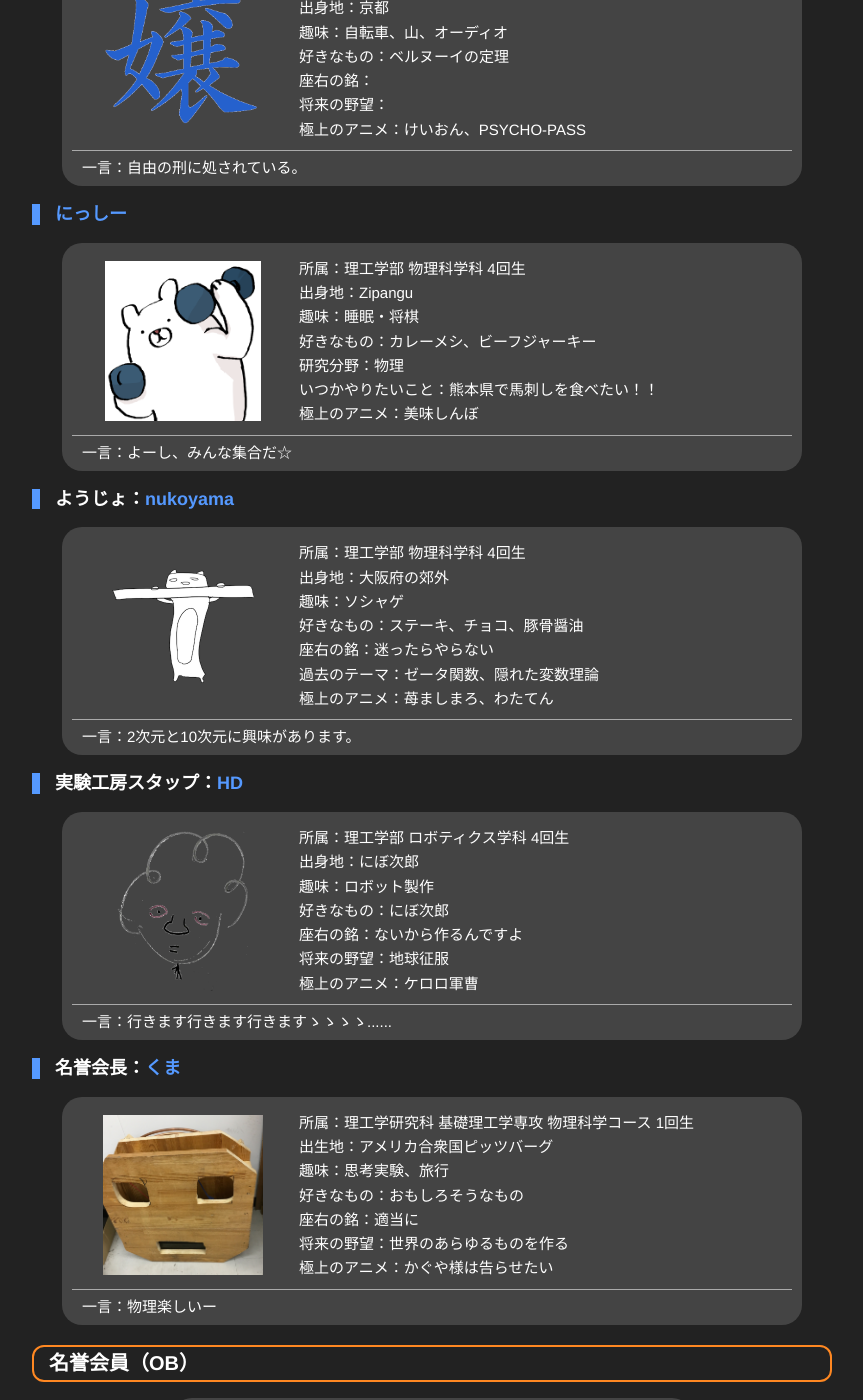
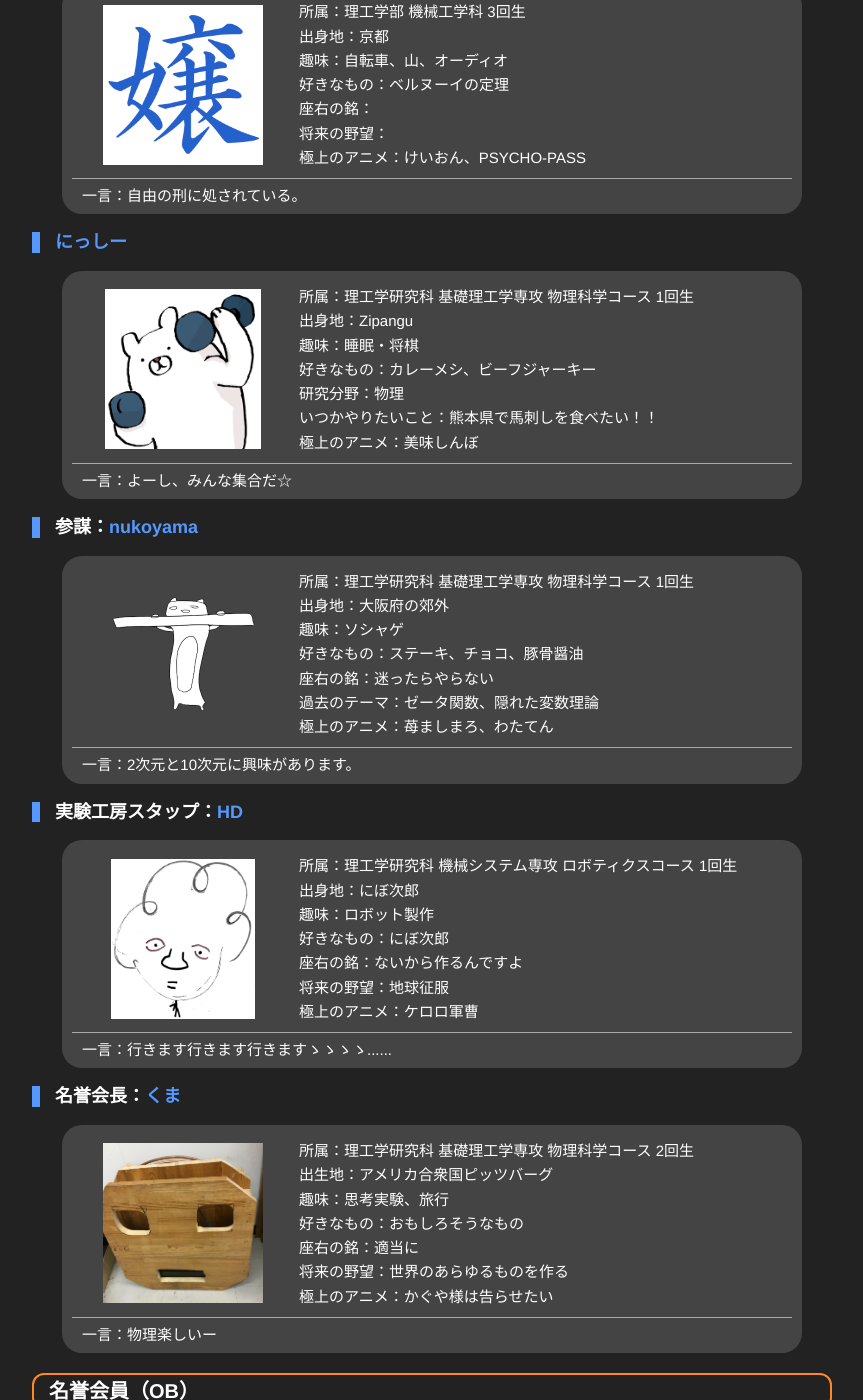
Before and after one commit to vuccaken/vuccaken.github.io, a Jekyll site: the page built from _pages/member.md, in a window 1280 px wide and 1400 px high, scrolled down 2055 px. Shown: the whole window, without its empty margins (208-1071 px from the left). Built offline with Jekyll 4.4.1, drawn with Linux system fonts in a browser that asks for light colours; some of the changed text lies outside the part shown.

Commit message:
update members
update grade and modify some icon!

```diff
--- a/_data/members.yml
+++ b/_data/members.yml
@@ -3,7 +3,7 @@
   url     : # null is OK!
   position: 会長 # null is OK!
   icon    : graph.GIF # defalt is vuccaken logo
-  item1   : 所属：理工学部 物理科学科 1回生
+  item1   : 所属：理工学部 物理科学科 2回生
   item2   : 出身地：栃木
   item3   : 趣味：同人誌漁り
   item4   : 好きなもの：天文学
@@ -16,7 +16,7 @@
   url     : # null is OK!
   position: 会計 # null is OK!
   icon    : # defalt is vuccaken logo
-  item1   : 所属：理工学部 物理科学科 1回生
+  item1   : 所属：理工学部 物理科学科 2回生
   item2   : 出身地：滋賀
   item3   : 趣味：旅
   item4   : 好きなもの：公理
@@ -29,7 +29,7 @@
   url     : # null is OK!
   position: 副会長 # null is OK!
   icon    : # defalt is vuccaken logo
-  item1   : 所属：理工学部 物理科学科 1回生
+  item1   : 所属：理工学部 物理科学科 2回生
   item2   : 出身地：岡山
   item3   : 趣味：歳差運動
   item4   : 好きなもの：蚊
@@ -42,7 +42,7 @@
   url     : https://twitter.com/kfuji4138 # null is OK!
   position: 広報・備品管理・OB担当・会計補佐・HP担当・SNS担当 # null is OK!
   icon    : yohane.jpg # defalt is vuccaken logo
-  item1   : 所属：理工学部 機械工学科 1回生
+  item1   : 所属：理工学部 機械工学科 2回生
   item2   : 出身地：こうべ
   item3   : 特技：ルーブックキューブ
   item4   : 信仰：Apple
@@ -54,8 +54,8 @@
 - name    : 藤木
   url     : # null is OK!
   position: # null is OK!
-  icon    : # defalt is vuccaken logo
-  item1   : 所属：理工学部 物理科学科 1回生
+  icon    : invader.jpg # defalt is vuccaken logo
+  item1   : 所属：理工学部 物理科学科 2回生
   item2   : 出身地：広島
   item3   : 趣味：ゲーム
   item4   : 好きなもの：入間人間さんの小説
@@ -68,7 +68,7 @@
   url     : https://twitter.com/haru_pianissimo # null is OK!
   position: # null is OK!
   icon    : jou.png # defalt is vuccaken logo
-  item1   : 所属：理工学部 機械工学科 2回生
+  item1   : 所属：理工学部 機械工学科 3回生
   item2   : 出身地：京都
   item3   : 趣味：自転車、山、オーディオ
   item4   : 好きなもの：ベルヌーイの定理
@@ -81,7 +81,7 @@
   url     : http://www.ritsumei.ac.jp/se/~m-tkzw/index.htm # null is OK!
   position: # null is OK!
   icon    : kumakinntore.png # defalt is vuccaken logo
-  item1   : 所属：理工学部 物理科学科 4回生
+  item1   : 所属：理工学研究科 基礎理工学専攻 物理科学コース 1回生
   item2   : 出身地：Zipangu
   item3   : 趣味：睡眠・将棋
   item4   : 好きなもの：カレーメシ、ビーフジャーキー
@@ -93,8 +93,8 @@
 - name    : nukoyama
   url     : https://twitter.com/geniusium_
   icon    : nuko06.png
-  position: ようじょ
-  item1   : 所属：理工学部 物理科学科 4回生
+  position: 参謀
+  item1   : 所属：理工学研究科 基礎理工学専攻 物理科学コース 1回生
   item2   : 出身地：大阪府の郊外
   item3   : 趣味：ソシャゲ
   item4   : 好きなもの：ステーキ、チョコ、豚骨醤油
@@ -107,7 +107,7 @@
   url     : https://twitter.com/1panpkins # null is OK!
   position: 実験工房スタップ
   icon    : HD.png
-  item1   : 所属：理工学部 ロボティクス学科 4回生
+  item1   : 所属：理工学研究科 機械システム専攻 ロボティクスコース 1回生
   item2   : 出身地：にぼ次郎
   item3   : 趣味：ロボット製作
   item4   : 好きなもの：にぼ次郎
@@ -120,7 +120,7 @@
   url     : https://twitter.com/shi_robo
   position: 名誉会長 # null is OK!
   icon    : kadono.jpg
-  item1   : 所属：理工学研究科 基礎理工学専攻 物理科学コース 1回生
+  item1   : 所属：理工学研究科 基礎理工学専攻 物理科学コース 2回生
   item2   : 出生地：アメリカ合衆国ピッツバーグ
   item3   : 趣味：思考実験、旅行
   item4   : 好きなもの：おもしろそうなもの
```
Also changed, not shown: _pages/member.md (+6 -4 lines), assets/img/member-icon/HD-original.png (added), assets/img/member-icon/HD.png, assets/img/member-icon/invader.jpg (added), assets/img/member-icon/jou-original.png (added), assets/img/member-icon/jou.png.
